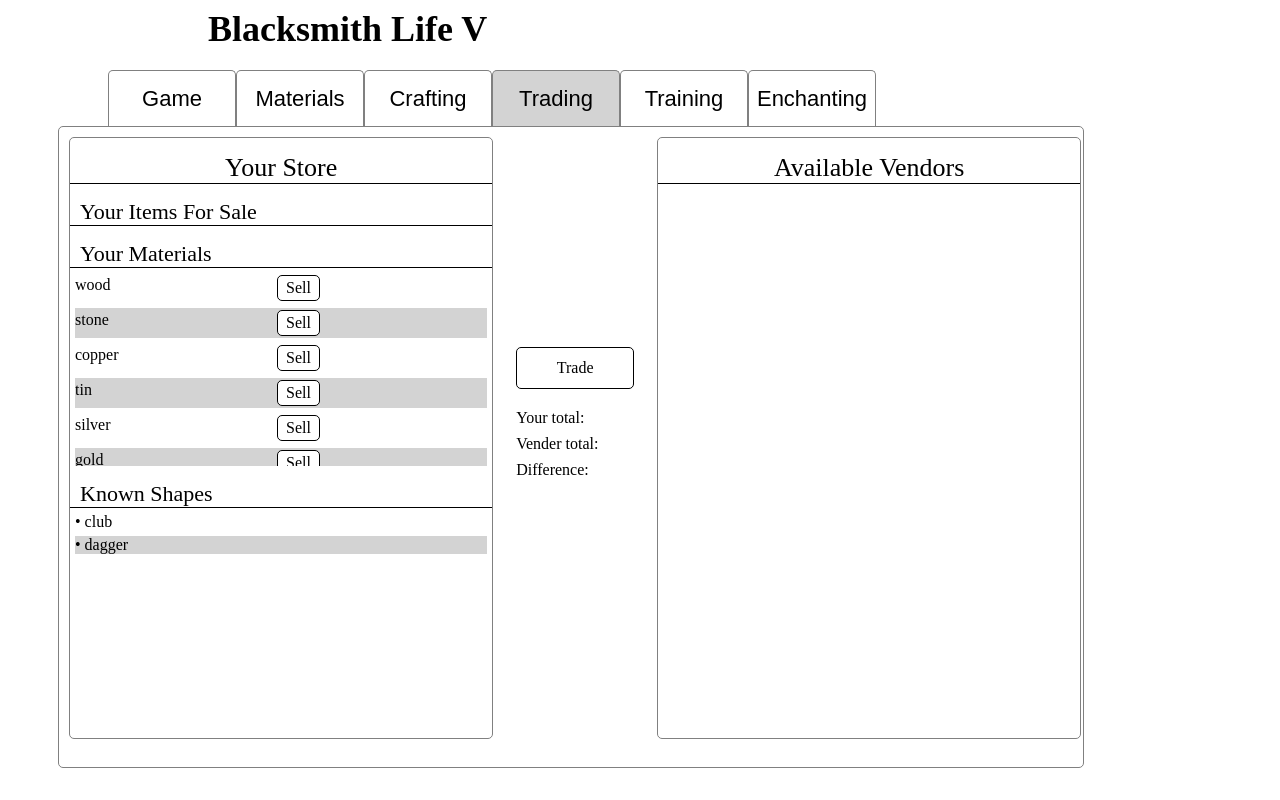
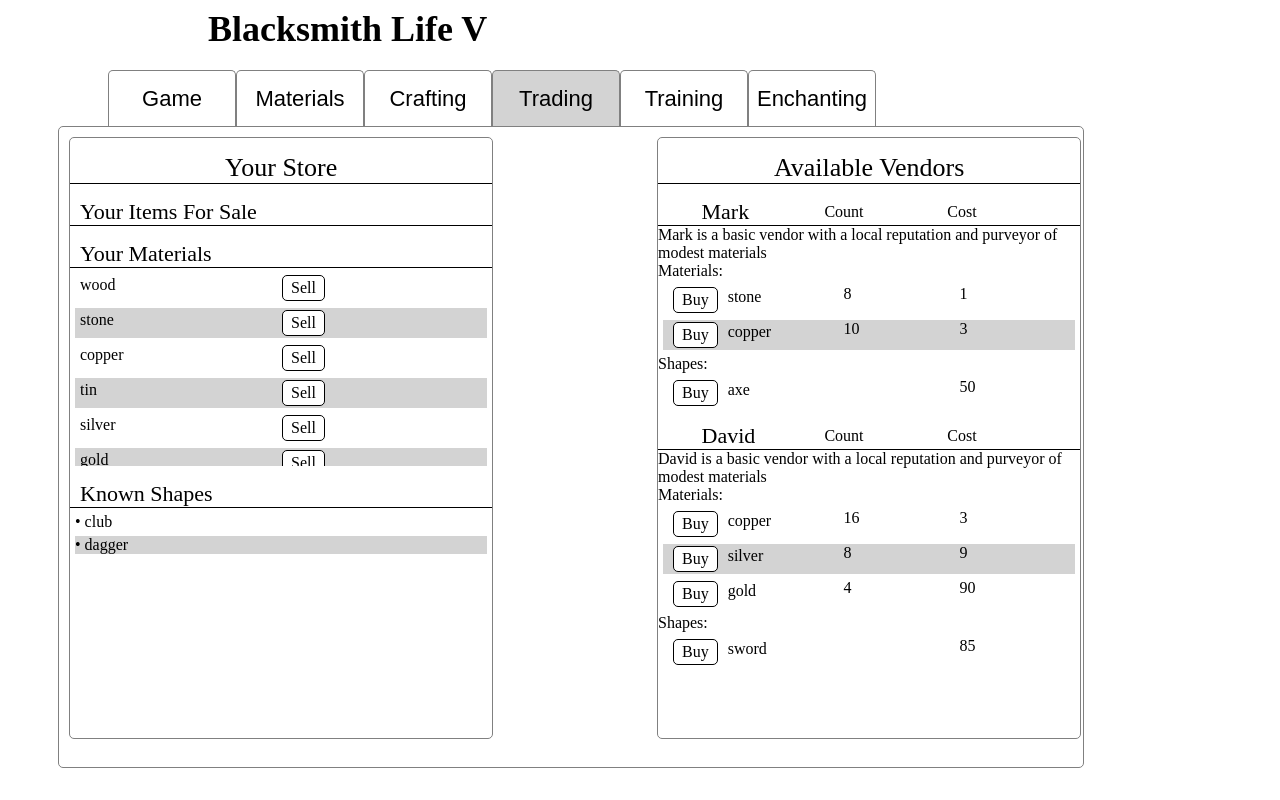
Before and after one commit to JFrederick25/Blacksmith-Life-v, an Angular app: page / in a window 1280 px wide. Built offline with nearby package versions, Linux system fonts and the light colour scheme.

Commit message:
3 files modified, 1 added

```diff
--- a/src/app/components/trading/trading.component.html
+++ b/src/app/components/trading/trading.component.html
@@ -2,23 +2,9 @@
   <div class="viewport" style="width: 33vw;">
     <ng-container [ngTemplateOutlet]="store"></ng-container>
   </div>
-  <div style="margin: 25vh 1vw 0 1vw; width: 10vw;">
-    <div
-      class="option"
-      style="margin-left: 10px; font-size: 16px; padding: 0 10px;"
-    >
-      Trade
-    </div>
-    <div style="font-size: 16px; margin-left: 10px; margin-top: 8px;">
-      Your total:
-    </div>
-    <div style="font-size: 16px; margin-left: 10px; margin-top: 8px;">
-      Vender total:
-    </div>
-    <div style="font-size: 16px; margin-left: 10px; margin-top: 8px;">
-      Difference:
-    </div>
-  </div>
+
+  <div style="margin: 25vh 1vw 0 1vw; width: 10vw;"></div>
+
   <div class="viewport" style="width: 33vw;">
     <ng-container [ngTemplateOutlet]="vendor"></ng-container>
   </div>
@@ -40,6 +26,76 @@
     style="margin-top: 15px; font-size: 26px; text-align: center; width: 33vw; border-bottom: 1px solid black;"
   >
     Available Vendors
+  </div>
+  <div *ngFor="let vendor of vendorList">
+    <div
+      style="margin-top: 15px; font-size: 22px; width: 33vw; border-bottom: 1px solid black;"
+    >
+      <div style="display: flex;">
+        <div style="margin-left: 3.4vw; width: 9.6vw;">{{ vendor.name }}</div>
+        <div style="width: 9.6vw; font-size: 16px; line-height: 26px;">
+          Count
+        </div>
+        <div style="width: 10vw;  font-size: 16px; line-height: 26px;">
+          Cost
+        </div>
+      </div>
+    </div>
+    <div>
+      {{ vendor.name }} is a basic vendor with a local reputation and purveyor
+      of modest materials
+    </div>
+    <ng-container
+      [ngTemplateOutlet]="material"
+      [ngTemplateOutletContext]="{ vendor: vendor }"
+    ></ng-container>
+    <ng-container
+      [ngTemplateOutlet]="shape"
+      [ngTemplateOutletContext]="{ vendor: vendor }"
+    ></ng-container>
+  </div>
+</ng-template>
+
+<!-- * Vendor Templates * !-->
+<ng-template #material let-vendor="vendor">
+  Materials:
+  <div
+    *ngFor="let mat of vendor.materials_List; let i = index"
+    [style.background-color]="alternateColor(i)"
+    style="display: flex; margin: 5px;"
+  >
+    <div class="select">Buy</div>
+    <div
+      style=" padding-left: 10px; width: 10vw;  height: 24px; line-height: 24px; "
+    >
+      {{ mat }}
+    </div>
+    <div style="width: 10vw;">
+      {{ getMatCount(mat, vendor) }}
+    </div>
+    <div style="width: 10vw;">
+      {{ getMatCost(mat, vendor) }}
+    </div>
+  </div>
+</ng-template>
+
+<ng-template #shape let-vendor="vendor">
+  Shapes:
+  <div
+    *ngFor="let shape of vendor.shape_list; let i = index"
+    [style.background-color]="alternateColor(i)"
+    style="display: flex; margin: 5px;"
+  >
+    <div class="select">Buy</div>
+    <div
+      style=" padding-left: 10px; width: 10vw;  height: 24px; line-height: 24px; "
+    >
+      {{ shape }}
+    </div>
+    <div style="width: 10vw;"></div>
+    <div style="width: 10vw;">
+      {{ getShapeCost(shape, vendor) }}
+    </div>
   </div>
 </ng-template>
 
@@ -77,7 +133,9 @@
       style="display: flex; overflow-y: auto; margin: 5px;"
       [style.background-color]="alternateColor(i)"
     >
-      <div style="height: 24px; line-height: 24px; width: 15vw;">
+      <div
+        style="height: 24px; line-height: 24px; width: 15vw; padding-left: 5px;"
+      >
         {{ mat }}
       </div>
       <div class="select">Sell</div>
--- a/src/app/components/trading/trading.component.ts
+++ b/src/app/components/trading/trading.component.ts
@@ -1,5 +1,6 @@
 import { Component, Input, OnInit } from '@angular/core';
 import { PlayerData } from '../../models/playerData';
+import { Vendor } from '../../models/vendor';
 
 @Component({
   selector: 'trading',
@@ -22,4 +23,20 @@ export class TradingComponent implements OnInit {
     }
   }
 
+  get vendorList(): Vendor[] {
+    return this.playerData.knownVendors;
+  }
+
+  getMatCount(material: string, vendor: Vendor): number {
+    return vendor.material_count.get(material);
+  }
+
+  getMatCost(material: string, vendor: Vendor): number {
+    return vendor.material_cost.get(material);
+  }
+
+  getShapeCost(shape: string, vendor: Vendor): number {
+    return vendor.shape_cost.get(shape);
+  }
+
 }
--- a/src/app/models/playerData.ts
+++ b/src/app/models/playerData.ts
@@ -1,5 +1,6 @@
 import { CraftedItem } from './craftedItem';
 import { FinishedItem } from './finishedItem';
+import { Vendor } from './vendor';
 
 export class PlayerData {
   craftedItems: CraftedItem[];
@@ -11,6 +12,8 @@ export class PlayerData {
   knownEnchantments: string[];
 
   knownTechniques: string[];
+
+  knownVendors: Vendor[];
 
   constructor() {
     this.craftedItems = [];
@@ -28,5 +31,29 @@ export class PlayerData {
     this.knownEnchantments = ['magic'];
 
     this.knownTechniques = ['improve', 'enhance'];
+
+    this.knownVendors = this.getInitialVendors();
+  }
+
+  getInitialVendors(): Vendor[] {
+    const ven_1: Vendor = {
+      name: 'Mark',
+      materials_List: ['stone', 'copper'],
+      material_cost: new Map([['stone', 1], ['copper', 3]]),
+      material_count: new Map([ ['stone', 8], ['copper', 10] ]),
+      shape_list: ['axe'],
+      shape_cost: new Map([ ['axe', 50] ])
+    };
+
+    const ven_2: Vendor = {
+      name: 'David',
+      materials_List: ['copper', 'silver', 'gold'],
+      material_cost: new Map([ ['copper', 3], ['silver', 9], ['gold', 90] ]),
+      material_count: new Map([ ['copper', 16], ['silver', 8], ['gold', 4] ]),
+      shape_list: ['sword'],
+      shape_cost: new Map([ ['sword', 85] ])
+    };
+
+    return [ven_1, ven_2];
   }
 }
--- /dev/null
+++ b/src/app/models/vendor.ts
@@ -0,0 +1,11 @@
+import { Material } from "./material";
+
+export class Vendor {
+  name: string;
+  materials_List: string[];
+  material_cost: Map<string, number>;
+  material_count: Map<string, number>;
+
+  shape_list: string[];
+  shape_cost:Map<string, number>;
+}
```
